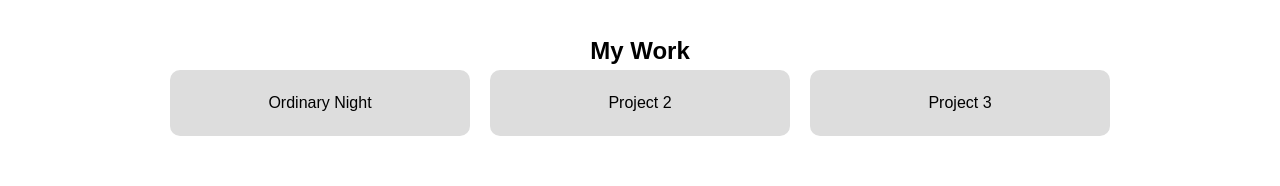
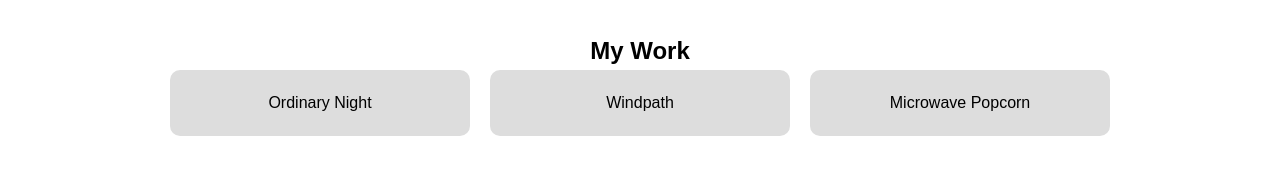
Before and after one commit to Aria6196/Portofolio, a plain HTML site: page index.html in a window 1280 px wide. Shown: the part 329-515 px from the top of the page. Drawn offline with Linux system fonts and the light colour scheme.

Commit message:
project 2 3

```diff
--- a/index.html
+++ b/index.html
@@ -29,8 +29,8 @@
         <h2>My Work</h2>
         <div class="gallery">
             <div class="gallery-item">Ordinary Night</div>
-            <div class="gallery-item">Project 2</div>
-            <div class="gallery-item">Project 3</div>
+            <div class="gallery-item">Windpath</div>
+            <div class="gallery-item">Microwave Popcorn</div>
         </div>
     </section>
 
```
